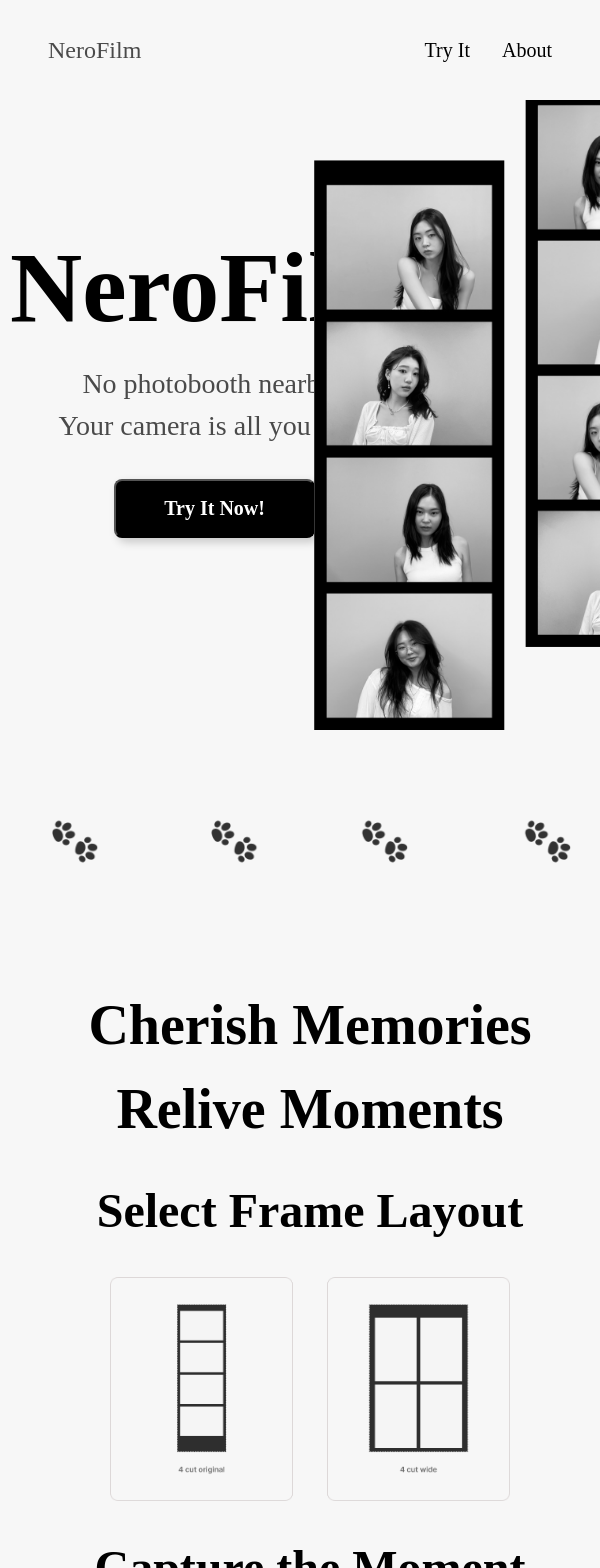
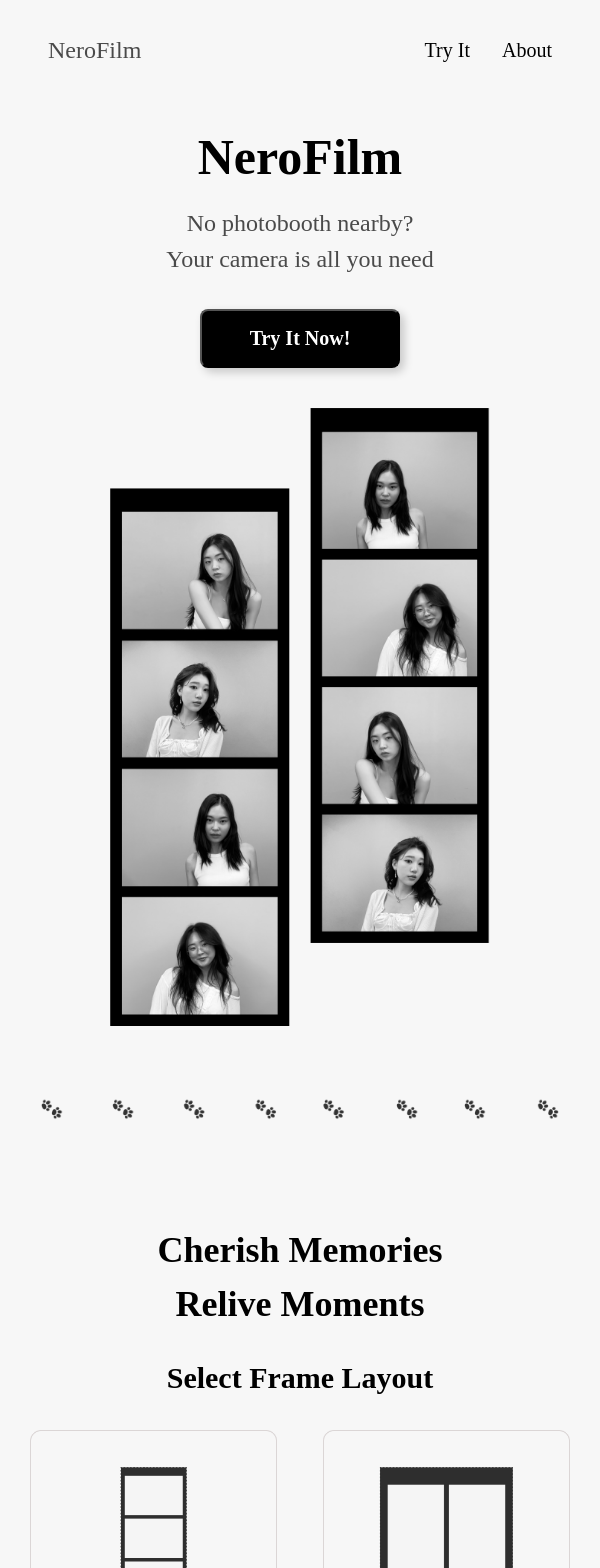
Before and after one commit to NeroFilm/nerofilm, a React (Vite) app: page /#/ in a window 600 px wide. Shown: the top 1568 px of the page. Built offline with nearby package versions, Linux system fonts and the light colour scheme; a web font is replaced by a local one.

Commit message:
landing page responsive

```diff
--- a/src/pages/Home/index.css
+++ b/src/pages/Home/index.css
@@ -1,10 +1,9 @@
 /* === General Styles === */
-/* Home Page Styles */
 .home-container {
   text-align: center;
   padding: 40px;
-  background-color: var(--gray-lightest); /* Changed to gray */
-  color: var(--black); /* Changed to black */
+  background-color: var(--gray-lightest);
+  color: var(--black);
   display: flex;
   flex-direction: column;
   align-items: center;
@@ -15,36 +14,37 @@
   overflow-y: auto;
 }
 
-/* === Typography === */
+/* === Typography (Fixed Style Across All Devices) === */
 .home-heading-1 {
-  font-size: var(--heading-1);
+  font-size: clamp(2rem, 6vw, var(--heading-1)); /* Responsive but fixed */
   font-weight: bold;
   margin-top: 24px;
 }
 
 .home-heading-2 {
-  font-size: var(--heading-2);
+  font-size: clamp(1.8rem, 5vw, var(--heading-2));
   margin-top: 24px;
 }
 
 .home-heading-3 {
-  font-size: var(--heading-3);
+  font-size: clamp(1.5rem, 4vw, var(--heading-3));
   margin-top: 24px;
   margin-bottom: 32px;
 }
 
 .home-slogan {
-  font-size: var(--heading-3);
+  font-size: clamp(1.5rem, 4vw, var(--heading-3));
   color: var(--gray-dark);
   margin-bottom: 32px;
 }
 
 .home-paragraph {
-  font-size: var(--paragraph);
+  font-size: clamp(1rem, 3vw, var(--paragraph));
   color: var(--color-black);
   margin-top: 60px;
 }
 
+/* === Layout (Fixed but Scalable) === */
 .home-main-content {
   display: flex;
   flex-direction: row;
@@ -52,11 +52,13 @@
   justify-content: space-between;
   width: 100%;
   max-width: 1200px;
+  flex-wrap: wrap; /* Ensures content doesn’t break on smaller screens */
 }
 
 .home-left-content {
   text-align: center;
   flex: 1;
+  min-width: 300px; /* Prevents excessive shrinking */
 }
 
 .home-right-content {
@@ -64,11 +66,12 @@
   display: flex;
   justify-content: center;
   gap: 20px;
+  flex-wrap: wrap;
 }
 
 /* === Logo & Text === */
 .home-logo-text {
-  font-size: 100px;
+  font-size: clamp(50px, 8vw, 100px);
   font-weight: bold;
   color: var(--color-black);
   text-align: center;
@@ -76,11 +79,11 @@
 }
 
 .home-subtitle {
-  font-size: var(--heading-3);
+  font-size: clamp(1.5rem, 3vw, var(--heading-3));
   margin-bottom: 20px;
 }
 
-/* === Image Styling === */
+/* === Image Styling (Scales with Screen Size) === */
 .home-image1 {
   width: 100%;
   max-width: 200px;
@@ -94,68 +97,71 @@
 }
 
 .home-large-image {
-  width: 1000px;
+  width: 100%;
+  max-width: 1000px;
   margin-top: 30px;
 }
 
 .home-paw {
-  width: 1200px;
+  width: 100%;
+  max-width: 1200px;
   opacity: 0.8;
   margin-top: 60px;
   margin-bottom: 60px;
 }
 
-/* === Media Queries === */
+/* === Buttons === */
+.home-button {
+  display: inline-block;
+  padding: 12px 24px;
+  font-size: clamp(16px, 2vw, 20px);
+  font-weight: bold;
+  color: white;
+  background-color: var(--primary-color);
+  border-radius: 8px;
+  text-decoration: none;
+  transition: 0.3s ease-in-out;
+}
 
-/* Phone View (up to 600px) */
-@media (max-width: 600px) {
+.home-button:hover {
+  background-color: var(--primary-color-dark);
+}
+
+
+/* Phone & Tablet (Up to 1024px) */
+@media (max-width: 1024px) {
   .home-container {
-    width: 100%;
-    max-width: 100%;
-    padding: 0 10px;
+    padding: 5vw;
+    margin-top: 100px;
+  }
+
+  .home-main-content {
+    flex-direction: column;
   }
 
   .home-heading-1 {
-    font-size: 2.5rem;
+    font-size: clamp(2rem, 6vw, var(--heading-1));
   }
 
-  .home-subtitle {
-    font-size: 16px;
+  .home-logo-text {
+    font-size: clamp(50px, 8vw, 100px);
   }
 
-  .home-image {
-    max-width: 200px;
+  .home-paragraph {
+    font-size: clamp(1rem, 3vw, var(--paragraph));
+  }
+
+  .home-image1,
+  .home-image3 {
+    max-width: 180px;
   }
 
   .home-large-image {
-    max-width: 300px;
+    max-width: 90vw;
   }
 
   .home-button {
-    display: block;
-    margin: 20px auto;
+    font-size: clamp(16px, 2.5vw, 20px);
+    padding: 2vw 5vw;
   }
 }
-
-/* Tablet View (600px - 1024px) */
-@media (min-width: 600px) and (max-width: 1024px) {
-  .home-heading-1 {
-    font-size: 3.5rem;
-  }
-
-  .home-subtitle {
-    font-size: 20px;
-  }
-
-  .home-image {
-    max-width: 300px;
-  }
-
-  .home-large-image {
-    max-width: 400px;
-  }
-
-  .home-button {
-    padding: 10px 20px;
-  }
-}
```
